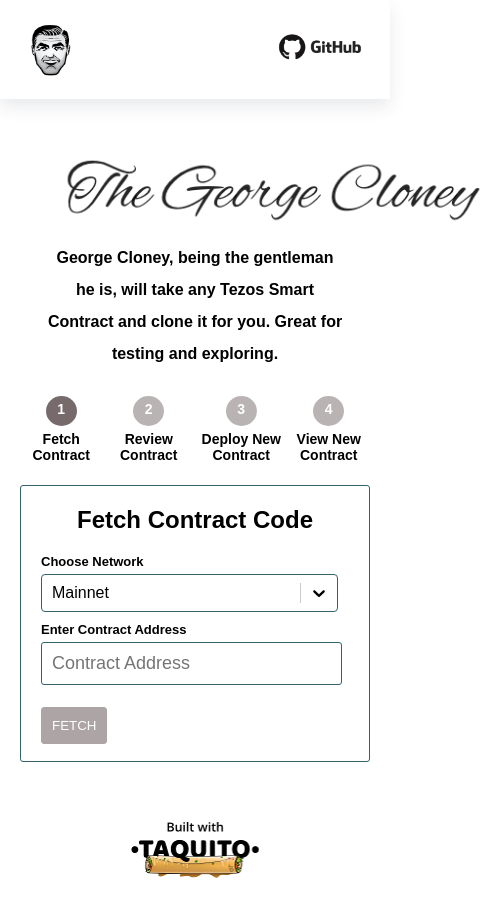
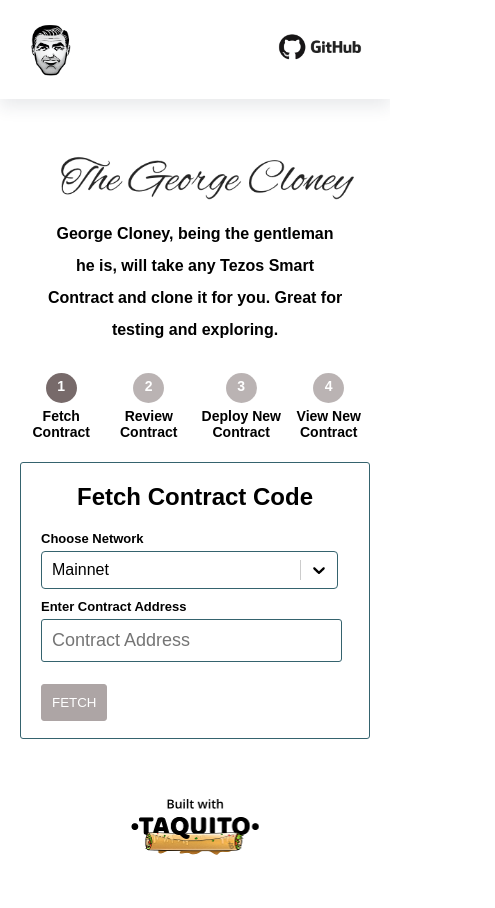
Before and after one commit to ecadlabs/george-cloney, a React (Create React App) app: page / in a window 390 px wide. Shown: the whole page, 495 px wide, since content can reach past the window. After the commit the page ends 885 px from the top, so only its background shows below. Built offline with nearby package versions, Linux system fonts and the light colour scheme.

Commit message:
chore: update img sig

```diff
--- a/src/App.css
+++ b/src/App.css
@@ -32,7 +32,7 @@ h1 {
     width: 450px;
   }
   .title-group img {
-    width: 450px;
+    width: 320px;
   }
 }
 
```
